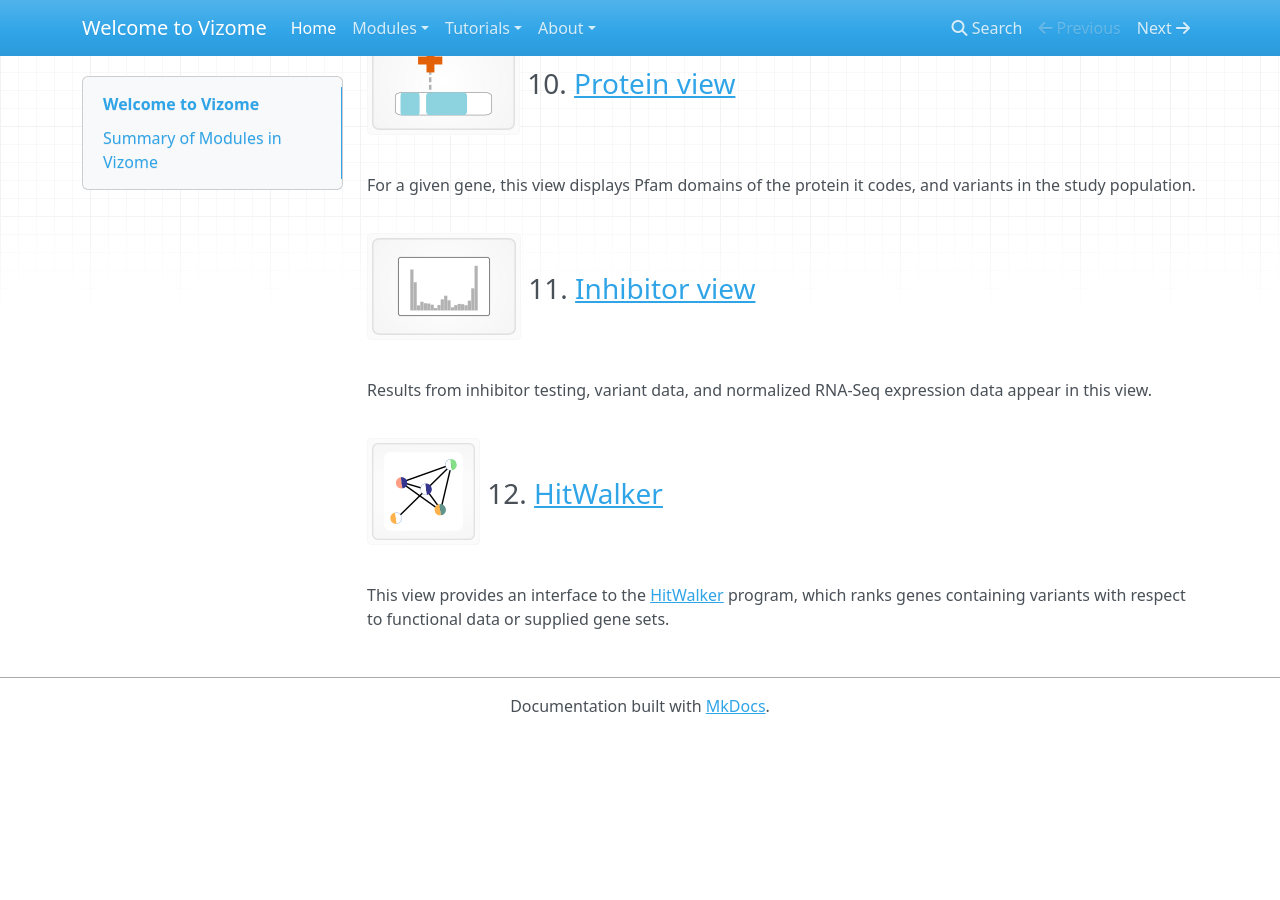
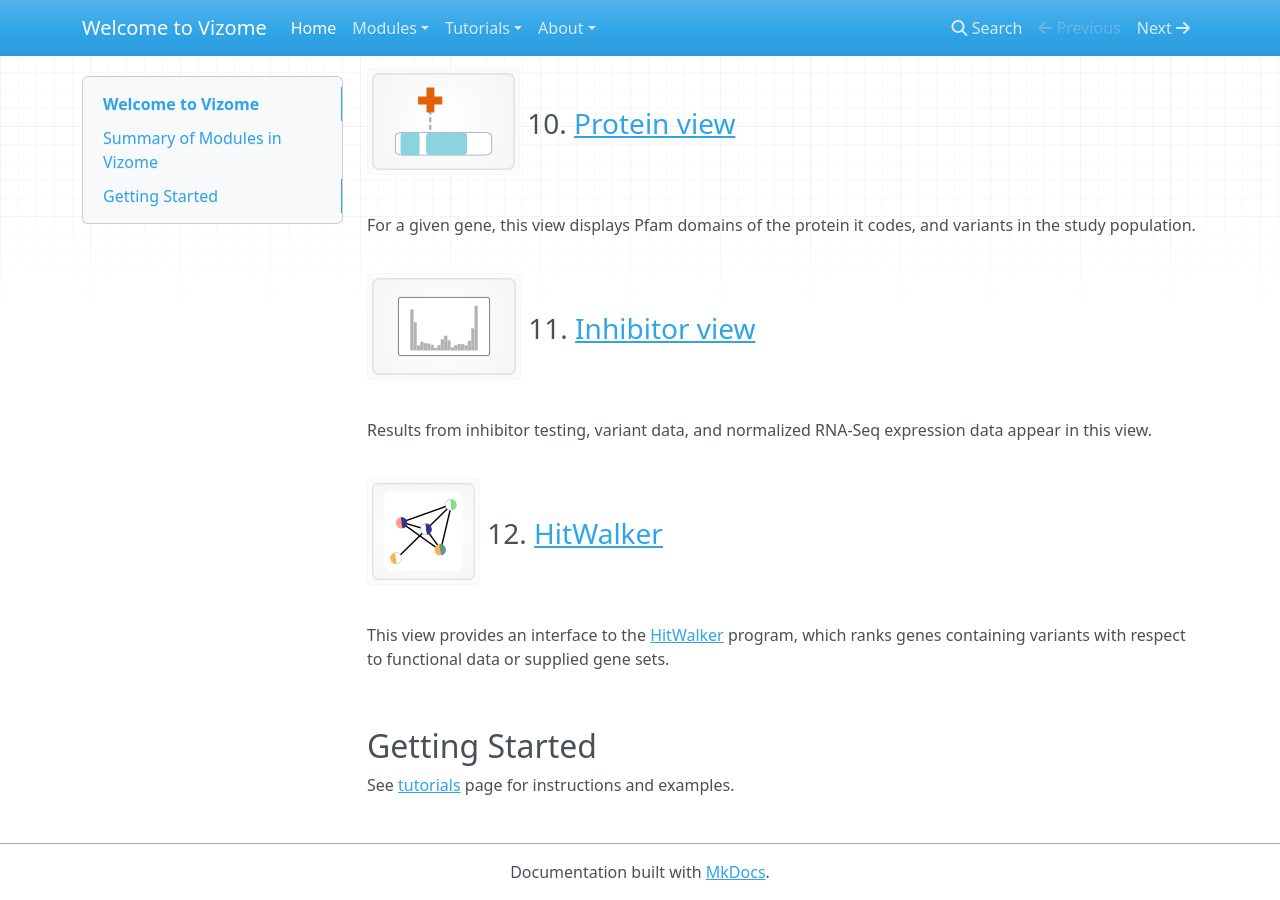
Before and after one commit to lopierra/vizome_docs, an MkDocs documentation site: the page built from docs/index.md, in a window 1280 px wide and 900 px high, scrolled down 2936 px. Built offline with MkDocs 1.6.1, drawn with Linux system fonts in a browser that asks for light colours; nearby versions of some CDN libraries; old or Windows-style settings are respelled for this version of MkDocs; before the commit the page ends 3670 px from its top, so only the background shows below that.

Commit message:
update index & tutorials

```diff
--- a/docs/index.md
+++ b/docs/index.md
@@ -9,6 +9,8 @@
 The links in this documentation point to the Beat AML Vizome, but the information is similar for Crenolanib.
 
 Much of this documentation can also be accessed in Vizome by clicking the ![info_button](img/info_button.jpg) button on each page.
+
+<br>
 
 ## Summary of Modules in Vizome
 
@@ -47,3 +49,9 @@
 
 ### ![hitwalker](img/hitwalker.png) 12. [HitWalker](hitwalker.md)
 This view provides an interface to the [HitWalker](https://www.ncbi.nlm.nih.gov/pmc/articles/PMC3570211/) program, which ranks genes containing variants with respect to functional data or supplied gene sets.
+
+<br>
+
+## Getting Started
+
+See [tutorials](tutorials.md) page for instructions and examples.
```
Also changed, not shown: docs/tutorials.md (+2 -0 lines).
